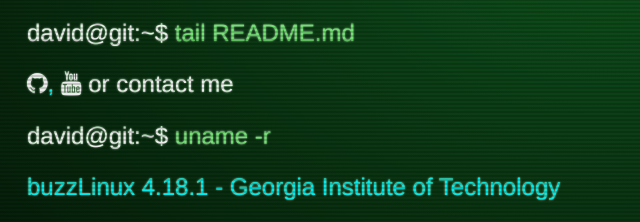
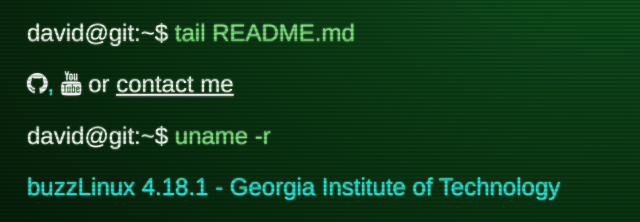
Before and after one commit to dadukhin/website-min, a plain HTML site: page index.html in a window 1280 px wide. Shown: the part 454-676 px from the top of the page, 37-677 px from the left. Drawn offline with nearby package versions, Linux system fonts and the light colour scheme; a web font is replaced by a local one.

```diff
--- a/index.html
+++ b/index.html
@@ -35,7 +35,7 @@
     <p class="out"> <a href="https://github.com/David-Solodukhin" class="fa fa-github"
         aria-hidden="true"></a>, <a href="https://www.youtube.com/channel/UCnNyWBPF0AaCJsLPej214Dg"
         class="fa fa-youtube" aria-hidden="true"></a>
-     <a href="#" onclick=copy()>or contact me</u></a> </p>
+     <a href="#" onclick=copy()>or <u>contact me</u></a> </p>
 
 
     <p class="output" id="last"></p>
```
